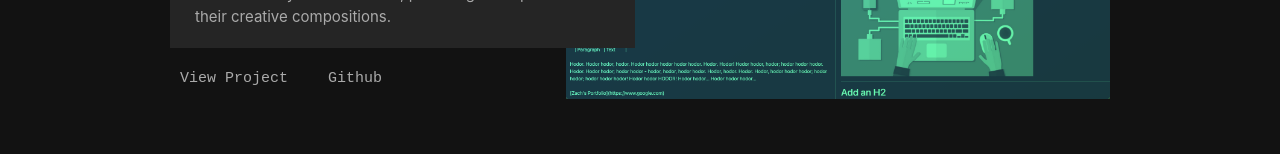
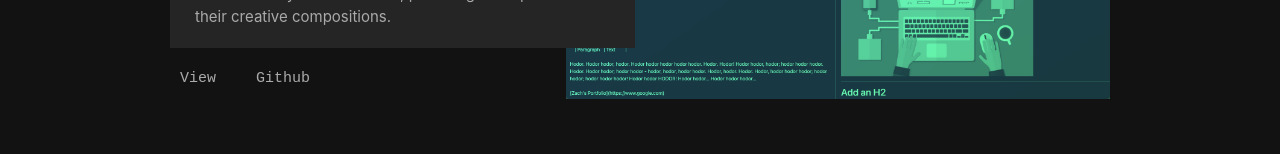
Before and after one commit to Zach-Trani/portfolio, a React (Create React App) app: page / in a window 1280 px wide. Shown: the part 779-933 px from the top of the page. Built offline with nearby package versions, Linux system fonts and the light colour scheme; the HTML template or start-up script is replaced by a standard one.

Commit message:
Fix project bullet description

```diff
--- a/src/Components/Projects/ImageRight.tsx
+++ b/src/Components/Projects/ImageRight.tsx
@@ -12,7 +12,7 @@ export const ImageRight = () => {
             <div className="project-details">
                 <p>Markdown Editor allows users to experiment with various markdown styles in real-time, providing a live preview of their creative compositions.</p>
                 <ul>
-                <li><a href="https://markdown-editor-zach-trani.vercel.app/">View Project</a></li>
+                <li><a href="https://markdown-editor-zach-trani.vercel.app/">View</a></li>
                 <li><a href="https://github.com/Zach-Trani/markdown-editor">Github</a></li>
               </ul>
             </div>
```
